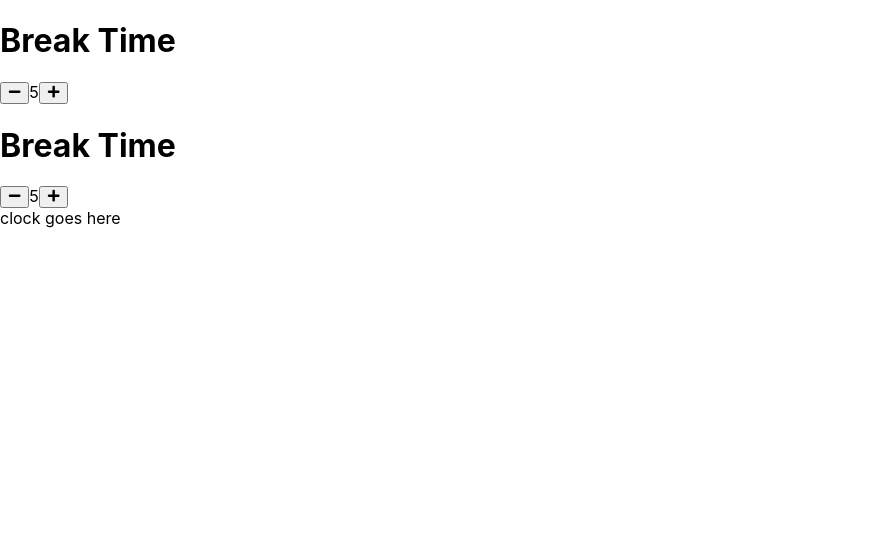
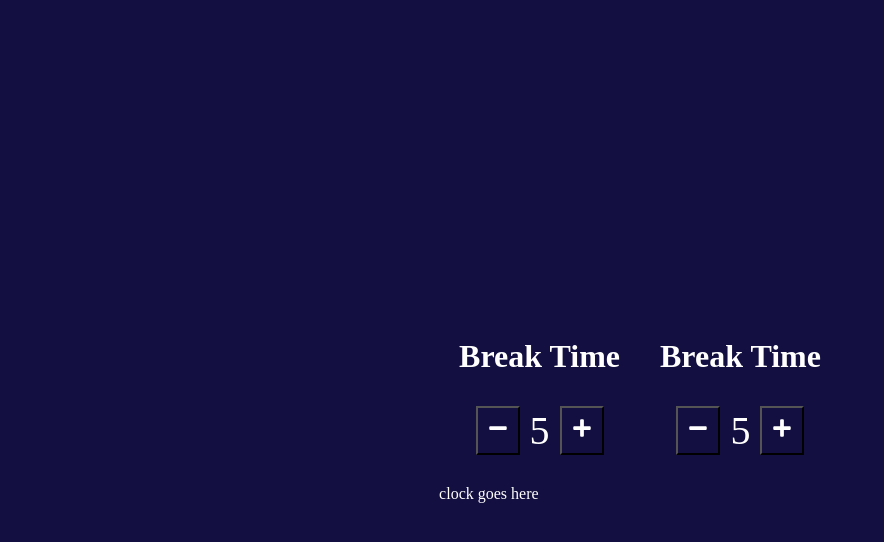
Before and after one commit to cvilla714/pomodoro-clock, a React (Create React App) app: page / in a window 1280 px wide. Shown: the top 542 px of the page, without its empty margins (0-884 px from the left). Built offline with nearby package versions, Linux system fonts and the light colour scheme.

Commit message:
added  primar colors and  styles to the buttons

```diff
--- a/src/index.css
+++ b/src/index.css
@@ -1,13 +1,54 @@
+@import url("https://fonts.googleapis.com/css2?family=Playfair+Display:wght@500&display=swap");
+
+:root {
+  --primary-black: #130f40;
+  --primary-white: #fff;
+}
+
+* {
+  box-sizing: border-box;
+}
+
 body {
   margin: 0;
-  font-family: -apple-system, BlinkMacSystemFont, 'Segoe UI', 'Roboto', 'Oxygen',
-    'Ubuntu', 'Cantarell', 'Fira Sans', 'Droid Sans', 'Helvetica Neue',
-    sans-serif;
+  font-family: -apple-system, BlinkMacSystemFont, "Segoe UI", "Roboto", "Oxygen", "Ubuntu", "Cantarell", "Fira Sans", "Droid Sans", "Helvetica Neue", sans-serif;
   -webkit-font-smoothing: antialiased;
   -moz-osx-font-smoothing: grayscale;
+  background-color: var(--primary-black);
+  color: var(--primary-white);
+  font-family: "Playfair+Display", serif;
+  display: flex;
+  justify-content: center;
+  align-items: center;
+  min-height: 100vh;
 }
 
 code {
-  font-family: source-code-pro, Menlo, Monaco, Consolas, 'Courier New',
-    monospace;
+  font-family: source-code-pro, Menlo, Monaco, Consolas, "Courier New", monospace;
 }
+
+.flex {
+  display: flex;
+  align-items: center;
+  justify-content: center;
+}
+
+.timer-container {
+  margin: 1.25rem;
+}
+
+.actions-wrapper {
+}
+
+.actions-wrapper button {
+  background-color: transparent;
+  color: var(--primary-white);
+  font-size: 1.25rem;
+  padding: 0.625rem;
+  margin: 0.625rem;
+}
+
+.actions-wrapper span {
+  font-size: 2.5rem;
+  maring: 0 0.625rem;
+}
```
